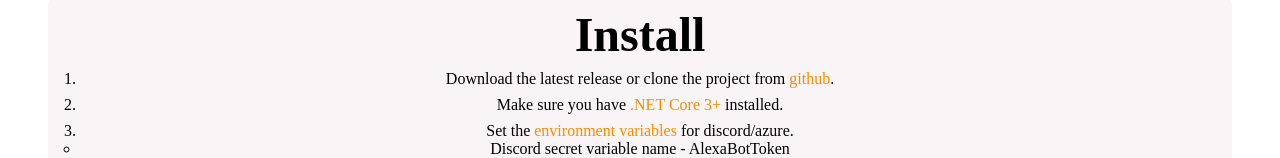
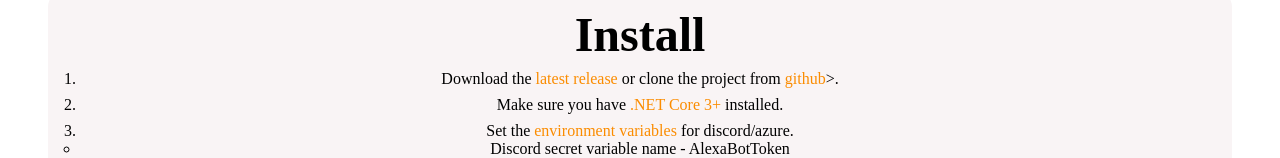
Before and after one commit to Bojidarist/AlexaBot, a plain HTML site: page src/pages/home.html in a window 1280 px wide. Shown: the part 367-525 px from the top of the page. Drawn offline with Linux system fonts and the light colour scheme.

Commit message:
Add link to latest releases in home.html

```diff
--- a/src/pages/home.html
+++ b/src/pages/home.html
@@ -30,7 +30,7 @@
         <div class="Box">
             <h1 class="CenterText BiggestText">Install</h1>
             <ol class="CenterText Margin8">
-                <li class="Margin8">Download the latest release or clone the project from <a href="https://github.com/Bojidarist/AlexaBot">github</a>.</li>
+                <li class="Margin8">Download the <a href="https://github.com/Bojidarist/AlexaBot/releases">latest release</a> or clone the project from <a href="https://github.com/Bojidarist/AlexaBot">github</a></a>>.</li>
                 <li class="Margin8">Make sure you have <a href="https://dotnet.microsoft.com/download">.NET Core 3+</a> installed.</li>
                 <li class="Margin8">
                     Set the <a href="https://docs.microsoft.com/en-us/azure/cognitive-services/cognitive-services-apis-create-account?tabs=multiservice%2Cwindows#configure-an-environment-variable-for-authentication">environment variables</a> for discord/azure.
```
